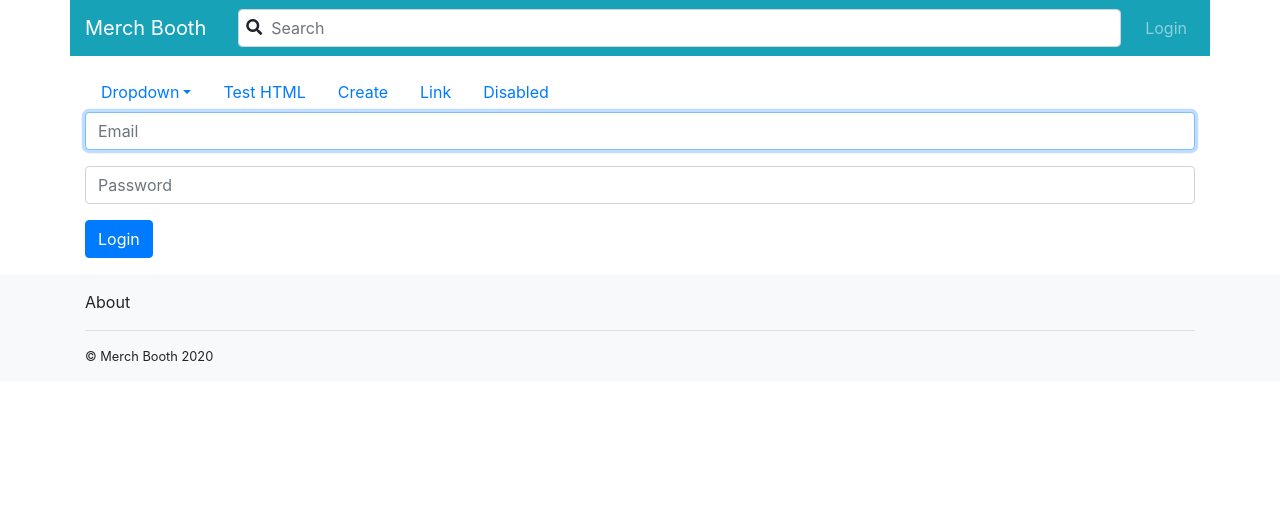
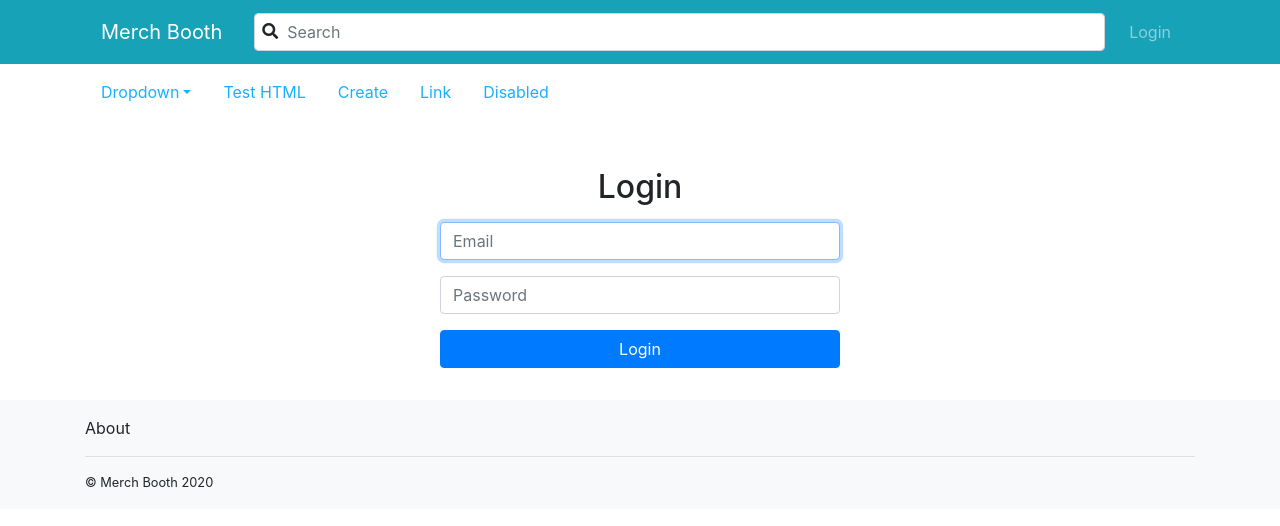
Before and after one commit to deanorhan/MerchBooth, a React (Create React App) app in the folder react-client/: page /login in a window 1280 px wide. Shown: the top 526 px of the page. Built offline with nearby package versions, Linux system fonts and the light colour scheme.

Commit message:
Adding the Sass

```diff
--- a/react-client/package.json
+++ b/react-client/package.json
@@ -10,6 +10,7 @@
     "axios": "^0.19.2",
     "bootstrap": "^4.4.1",
     "jquery": "^3.4.1",
+    "node-sass": "^4.13.1",
     "popper.js": "^1.16.1",
     "react": "^16.13.0",
     "react-dom": "^16.13.0",
--- a/react-client/src/components/navbar.js
+++ b/react-client/src/components/navbar.js
@@ -11,7 +11,7 @@ export default function Navbar() {
   };
 
   return (
-    <nav className="navbar navbar-dark navbar-expand-lg mb-3 px-0">
+    <nav className="navbar navbar-dark navbar-expand-lg">
       <Link to="/" className="navbar-brand">Merch Booth</Link>
       <button className="navbar-toggler" type="button" data-toggle="collapse" data-target="#navbarNav" aria-controls="navbarNav" aria-expanded="false" aria-label="Toggle navigation">
         <span className="navbar-toggler-icon"></span>
--- a/react-client/src/fragments/Header.js
+++ b/react-client/src/fragments/Header.js
@@ -6,11 +6,13 @@ import Navbar from '../components/navbar';
 export default function Header(props) {
   return (
     <header>
-      <div className="container bg-info">
-        <Navbar/>
+      <div className="bg-info">
+        <div className="container py-1">
+          <Navbar/>
+        </div>
       </div>
 
-      <div className="container">
+      <div className="container py-2">
         <div className="nav">
           <div className="dropdown">
             <a className="nav-link dropdown-toggle" data-toggle="dropdown" href="/" role="button" aria-haspopup="true" aria-expanded="false">Dropdown</a>
--- a/react-client/src/pages/Login.js
+++ b/react-client/src/pages/Login.js
@@ -2,6 +2,8 @@ import React, { useState } from 'react';
 import axios from 'axios';
 
 export default function Login(props) {
+  document.title = 'Login | Merch Booth';
+
   const [email, setEmail] = useState('');
   const [password, setPassword] = useState('');
   const [failed, setFailed] = useState(false);
@@ -26,11 +28,13 @@ export default function Login(props) {
   };
 
   return (
-    <div>
+    <div style={{ display: 'flex', justifyContent: 'center', marginTop: '3rem' }}>
       { failed &&
           <div className="alert alert-danger" role="alert">you fucked up</div>
       }
-      <form onSubmit={handleSubmit}>
+      <form onSubmit={handleSubmit} style={{ width: '400px'}}>
+        <h1 className="text-center" style={{ marginBottom: '1rem' }}>Login</h1>
+
         <div className="form-group">
           <label htmlFor="email" className="sr-only">email</label>
           <input id="email" type="email"
@@ -53,7 +57,7 @@ export default function Login(props) {
         </div>
 
         <div className="form-group">
-          <input type="submit" value="Login" className="btn btn-primary" />
+          <input type="submit" value="Login" className="btn btn-block btn-primary" />
         </div>
       </form>
     </div>
--- /dev/null
+++ b/react-client/src/scss/App.scss
@@ -0,0 +1,3 @@
+@import './variables';
+
+@import 'Bootstrap';
--- /dev/null
+++ b/react-client/src/scss/Bootstrap.scss
@@ -0,0 +1,7 @@
+$link-color: #19b1ff;
+$link-hover-decoration: none;
+
+$h1-font-size: 2rem;
+
+// The ~ is to import from node_modules
+@import '~bootstrap/scss/bootstrap.scss';
```
Also changed, not shown: react-client/src/App.js (+5 -3 lines), react-client/src/scss/_variables.scss (added), 1 other file (tests, documents, lock files or other folders).
